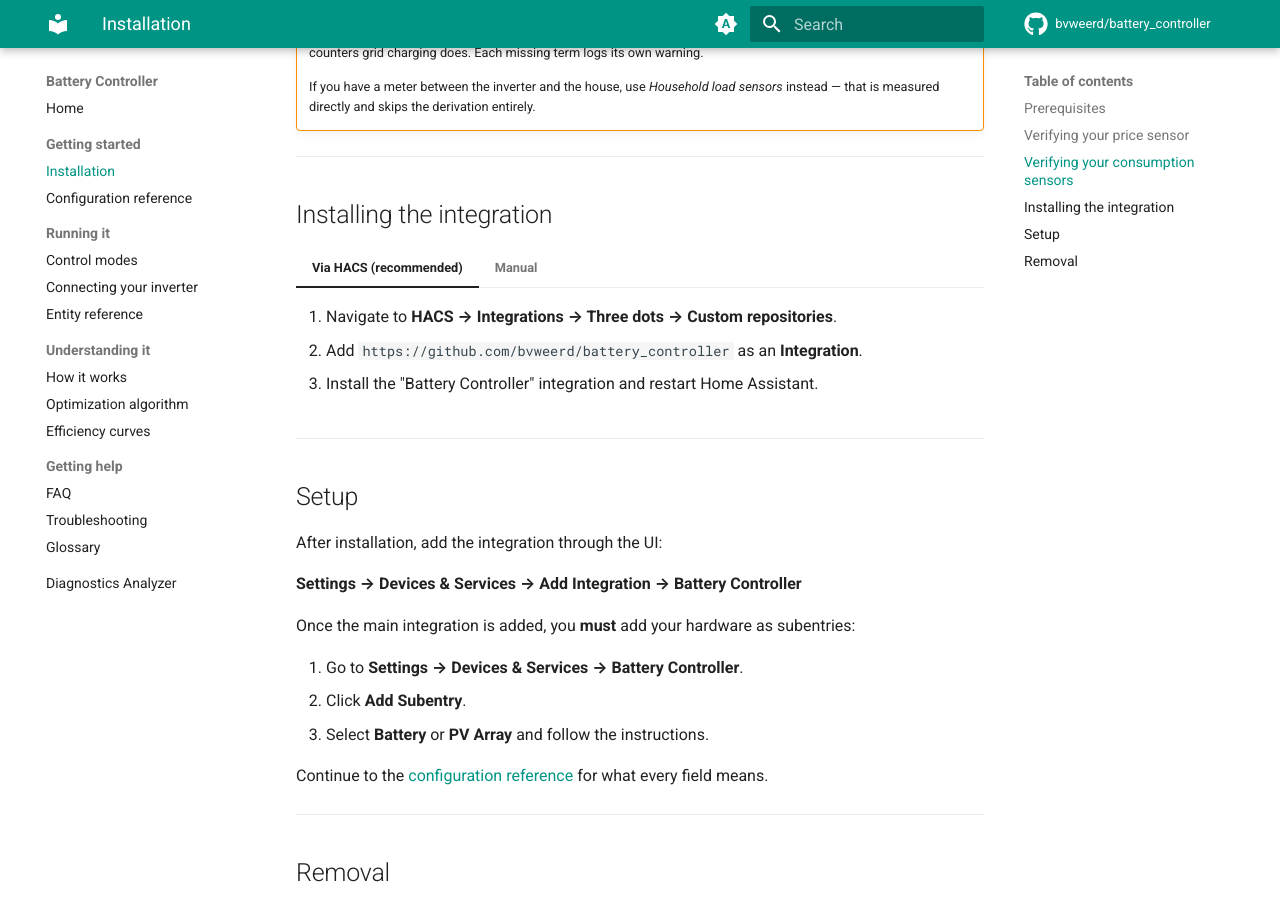
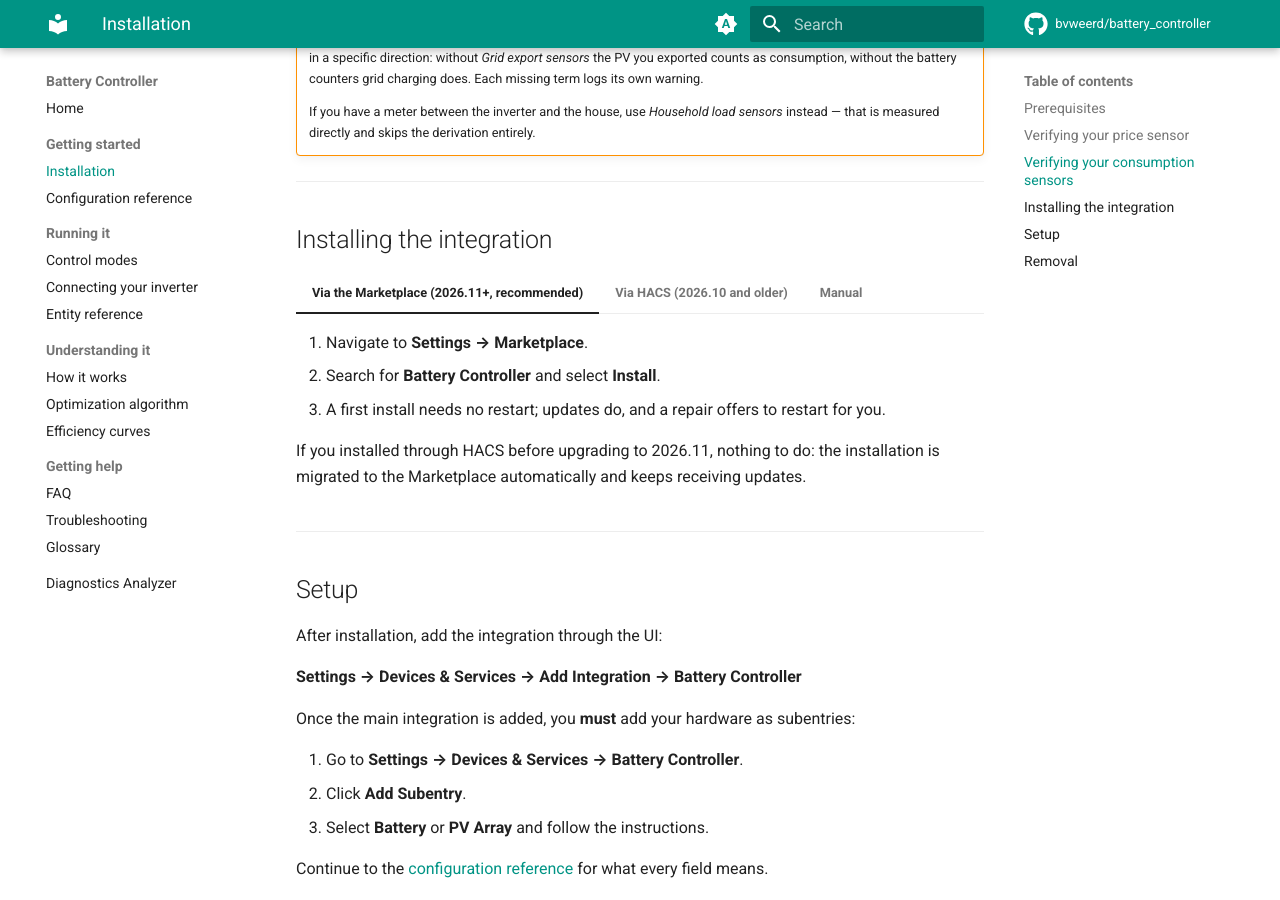
Before and after one commit to bvweerd/battery_controller, an MkDocs documentation site: the page built from docs/installation.md, in a window 1280 px wide and 900 px high, scrolled down 2230 px. Built offline with MkDocs 1.6.1 and Material for MkDocs 9.7.7, drawn with Linux system fonts in a browser that asks for light colours; comment, search, counter and statistics services are not loaded; some of the changed text lies outside the part shown.

Commit message:
chore: prepare for the Home Assistant 2026.11 Marketplace
- manifest.json: add categories (energy.solar_batteries, energy.energy_prices);
  the HACS action now warns when they are missing
- hacs.json: set minimum Home Assistant version (2026.2.0, the oldest
  version CI tests) and drop render_readme, which the Marketplace ignores
- README, docs and release notes: describe installing through
  Settings -> Marketplace, keep HACS steps for 2026.10 and older

Co-Authored-By: Claude Opus 5.5 <noreply@anthropic.com>
Claude-Session: https://claude.ai/code/session_01W6MpP97a1Yy1D9ENVHFKJy

```diff
--- a/docs/installation.md
+++ b/docs/installation.md
@@ -2,11 +2,12 @@
 
 ## Prerequisites
 
-- **Home Assistant 2025.1 or later**
+- **Home Assistant 2026.2 or later**
 - A dynamic electricity price sensor with forecast attributes (e.g. Nordpool, ENTSO-E,
   or the [Dynamic Energy Contract Calculator](https://github.com/bvweerd/dynamic_energy_contract_calculator))
 - Battery SoC sensor(s) from your inverter integration
-- [HACS](https://hacs.xyz/) installed in your Home Assistant (recommended)
+- On Home Assistant 2026.11 or later nothing else is needed: the built-in **Marketplace**
+  replaces HACS. On older versions, [HACS](https://hacs.xyz/) is recommended.
 
 !!! tip "Check your sensors before you install"
     Two sensor problems account for most of the "it does not work" reports: a price
@@ -134,11 +135,20 @@ data.
 
 ## Installing the integration
 
-=== "Via HACS (recommended)"
+=== "Via the Marketplace (2026.11+, recommended)"
 
-    1. Navigate to **HACS → Integrations → Three dots → Custom repositories**.
-    2. Add `https://github.com/bvweerd/battery_controller` as an **Integration**.
-    3. Install the "Battery Controller" integration and restart Home Assistant.
+    1. Navigate to **Settings → Marketplace**.
+    2. Search for **Battery Controller** and select **Install**.
+    3. A first install needs no restart; updates do, and a repair offers to restart for you.
+
+    If you installed through HACS before upgrading to 2026.11, nothing to do: the
+    installation is migrated to the Marketplace automatically and keeps receiving updates.
+
+=== "Via HACS (2026.10 and older)"
+
+    1. Navigate to **HACS → Integrations**.
+    2. Search for **Battery Controller** and download it.
+    3. Restart Home Assistant.
 
 === "Manual"
 
--- a/hacs.json
+++ b/hacs.json
@@ -1,6 +1,6 @@
 {
   "name": "Battery Controller",
-  "render_readme": true,
+  "homeassistant": "2026.2.0",
   "zip_release": true,
   "filename": "battery_controller.zip"
 }
```
Also changed, not shown: README.md (+5 -4 lines), docs/index.md (+1 -1 lines), 2 other files.
